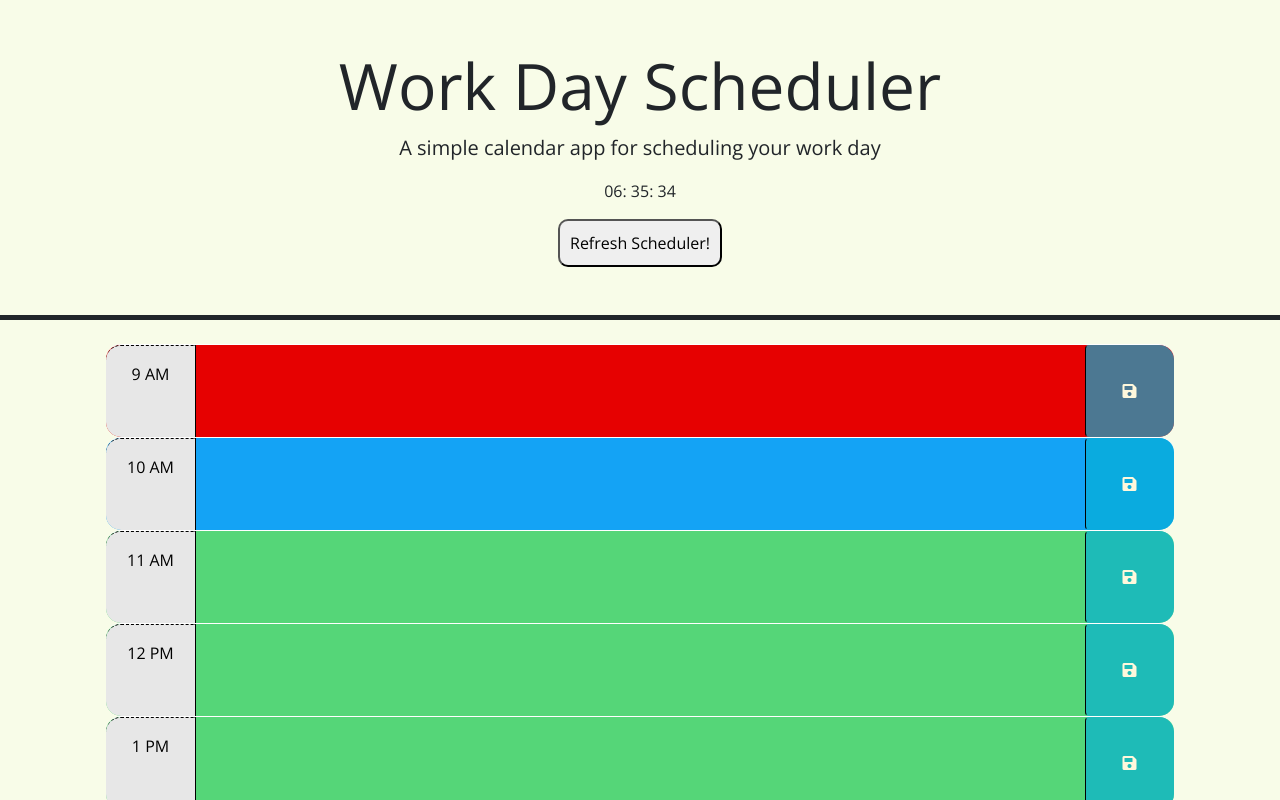
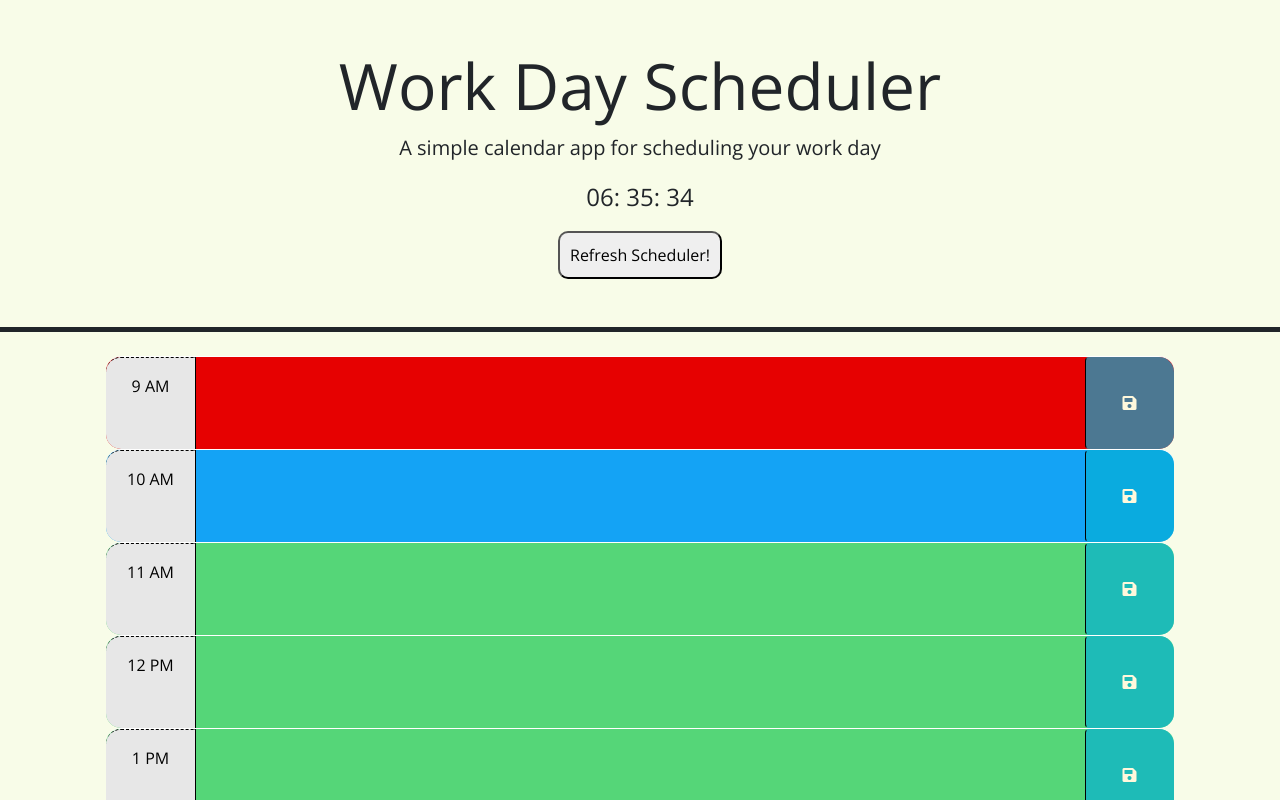
Before and after one commit to SnipaMasta/Module-5-Challenge, a plain HTML site: page Develop/index.html in a window 1280 px wide. Shown: the top 800 px of the page. Drawn offline with nearby package versions, Linux system fonts and the light colour scheme.

Commit message:
added time (i forgot to mention) and increshed font size

```diff
--- a/Develop/style.css
+++ b/Develop/style.css
@@ -89,3 +89,7 @@ h2{
   background-color: #a3a3a3;
   transition: .3s ease-in-out
 }
+
+#time {
+  font-size: 1.5rem;
+}
```
